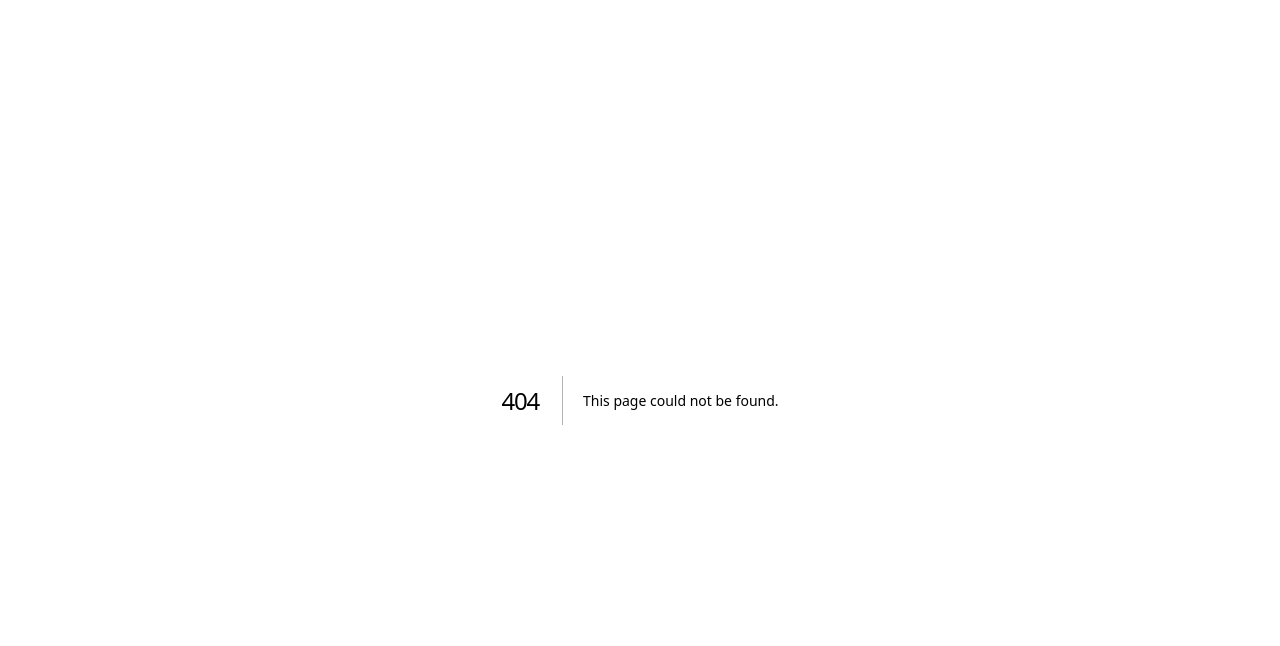
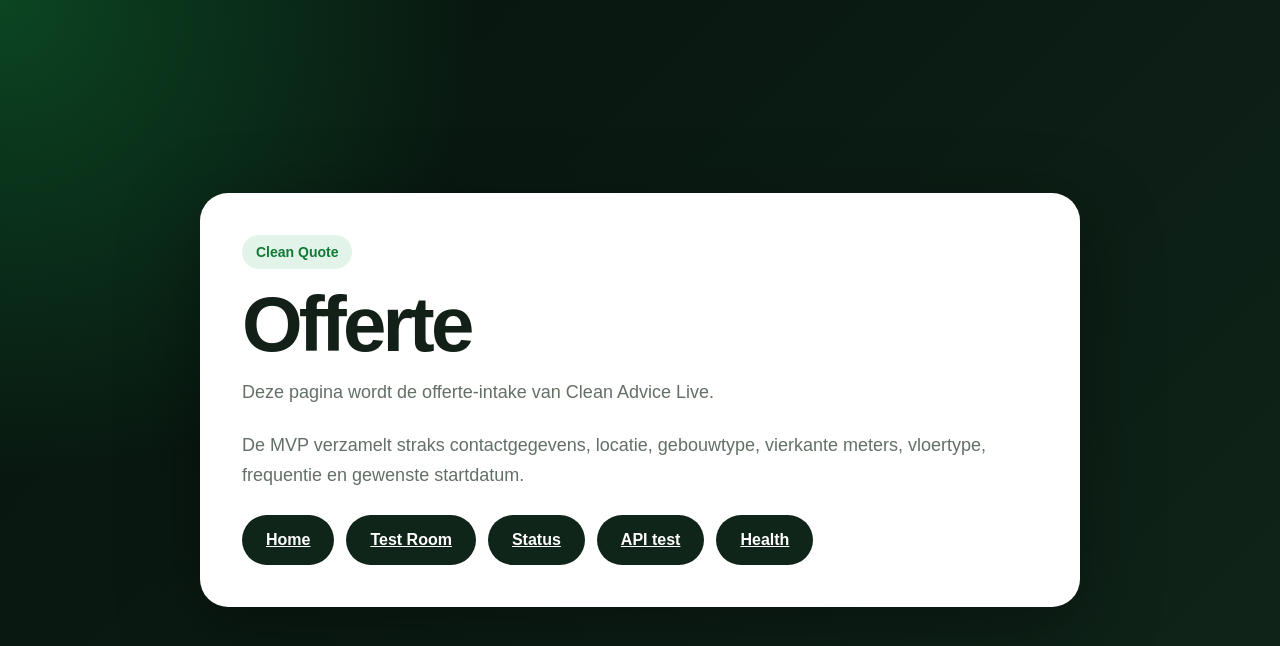
Before and after one commit to SoundBeatz/CleanAdvice-Live, a Next.js app: page /quote in a window 1280 px wide. Before the commit this address had no page. Shown: the top 646 px of the page. Built offline with nearby package versions, Linux system fonts and the light colour scheme.

Commit message:
Add quote page

```diff
--- /dev/null
+++ b/app/quote/page.jsx
@@ -0,0 +1,15 @@
+import MvpNavigation from '../../components/MvpNavigation';
+
+export default function QuotePage() {
+  return (
+    <main className="screen">
+      <section className="panel">
+        <div className="badge">Clean Quote</div>
+        <h1>Offerte</h1>
+        <p>Deze pagina wordt de offerte-intake van Clean Advice Live.</p>
+        <p>De MVP verzamelt straks contactgegevens, locatie, gebouwtype, vierkante meters, vloertype, frequentie en gewenste startdatum.</p>
+        <MvpNavigation />
+      </section>
+    </main>
+  );
+}
```
